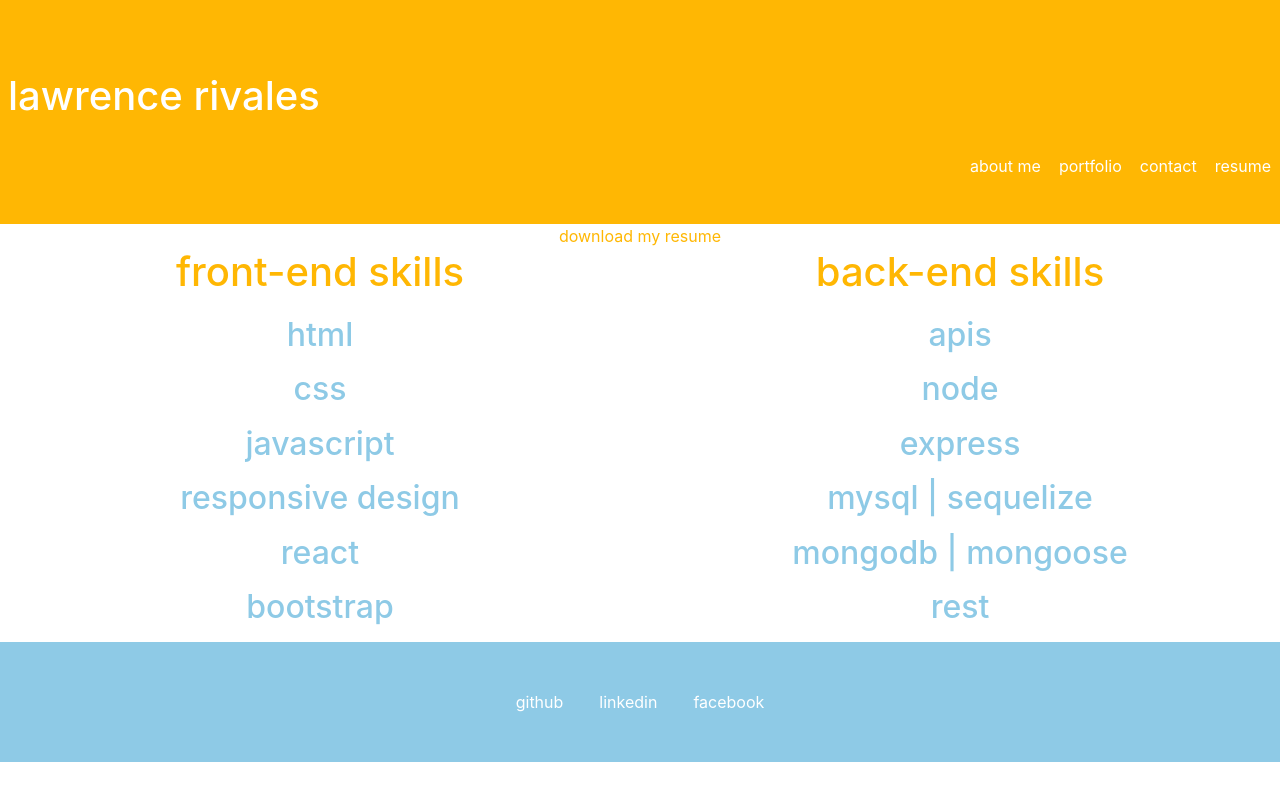
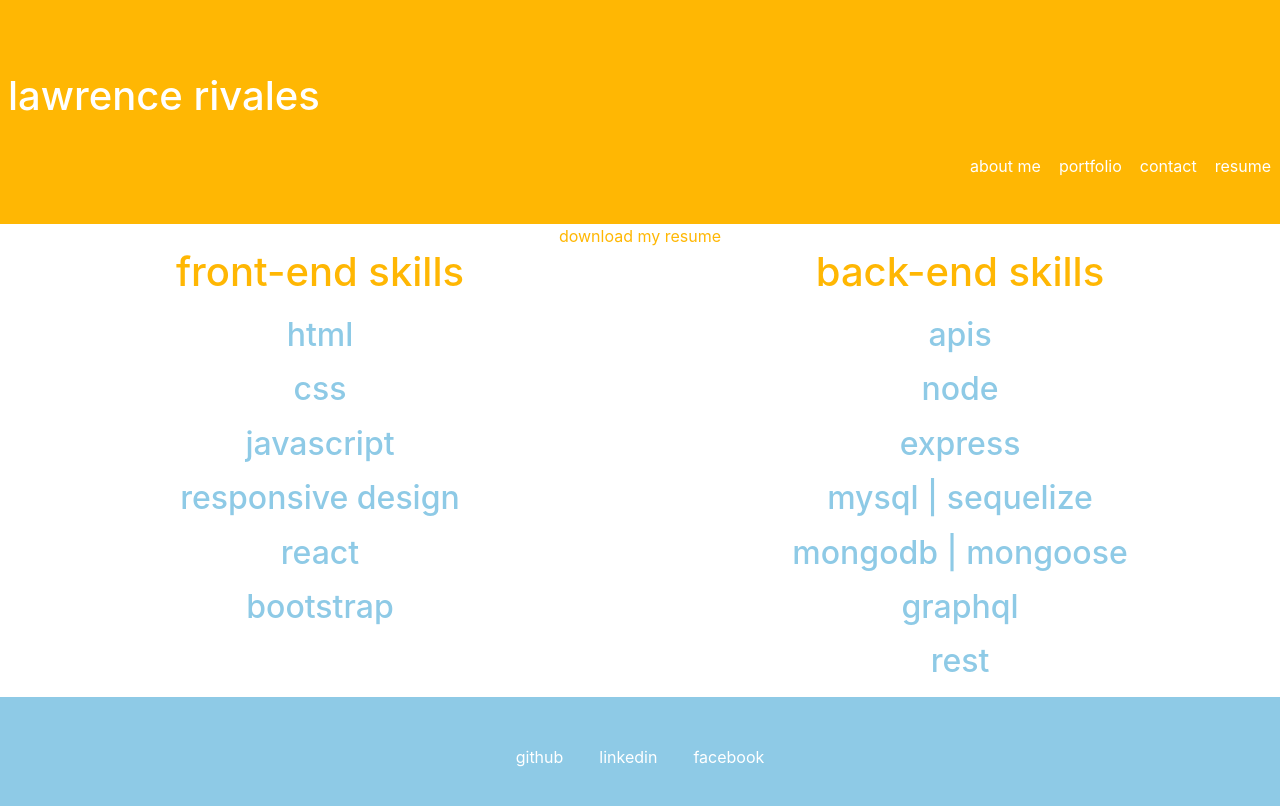
Before and after one commit to lrivales/my-portfolio, a React (Create React App) app: page /my-portfolio/resume in a window 1280 px wide. Shown: the top 806 px of the page. Built offline with nearby package versions, Linux system fonts and the light colour scheme.

Commit message:
added skill

```diff
--- a/src/components/Resume/index.js
+++ b/src/components/Resume/index.js
@@ -4,7 +4,7 @@ import resume from "./resume.docx"
 function Resume() {
     const [frontEndSkills] = useState(['html', 'css', 'javascript', 'responsive design', 'react', 'bootstrap'])
 
-    const [backEndSkills] = useState(['apis', 'node', 'express', 'mysql | sequelize', 'mongodb | mongoose', 'rest'])
+    const [backEndSkills] = useState(['apis', 'node', 'express', 'mysql | sequelize', 'mongodb | mongoose', 'graphql', 'rest'])
 
     return(
         <div id="resume" className="container">
```
